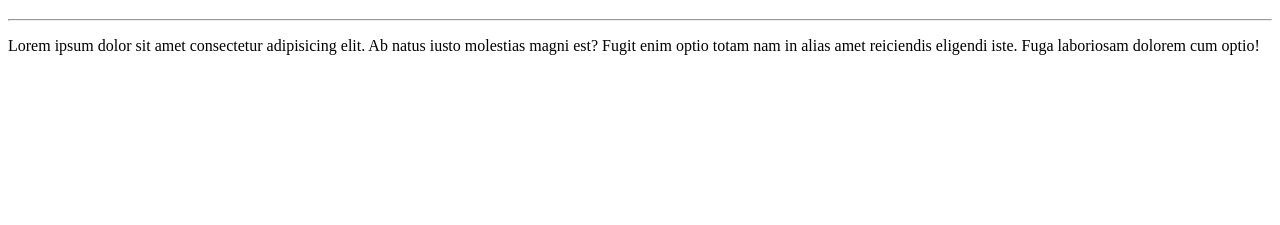
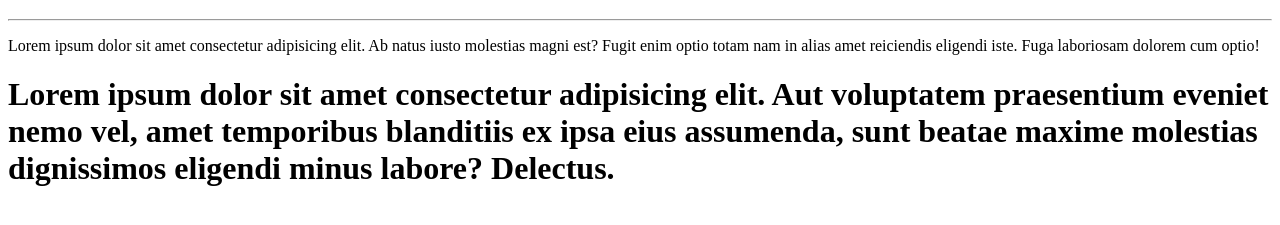
Before and after one commit to Caio893/Revisao-do-Exercivios-de-Python, a plain HTML site: page site-exemplo/index.html in a window 1280 px wide. Shown: the part 61-286 px from the top of the page. Drawn offline with Linux system fonts and the light colour scheme.

Commit message:
Site
Nova coluna no site para aula de git github

```diff
--- a/site-exemplo/index.html
+++ b/site-exemplo/index.html
@@ -9,5 +9,6 @@
     <h1>Olá, Mundo</h1>
     <hr>
     <p>Lorem ipsum dolor sit amet consectetur adipisicing elit. Ab natus iusto molestias magni est? Fugit enim optio totam nam in alias amet reiciendis eligendi iste. Fuga laboriosam dolorem cum optio!</p>
+    <h1>Lorem ipsum dolor sit amet consectetur adipisicing elit. Aut voluptatem praesentium eveniet nemo vel, amet temporibus blanditiis ex ipsa eius assumenda, sunt beatae maxime molestias dignissimos eligendi minus labore? Delectus.</h1>
 </body>
 </html>
```
